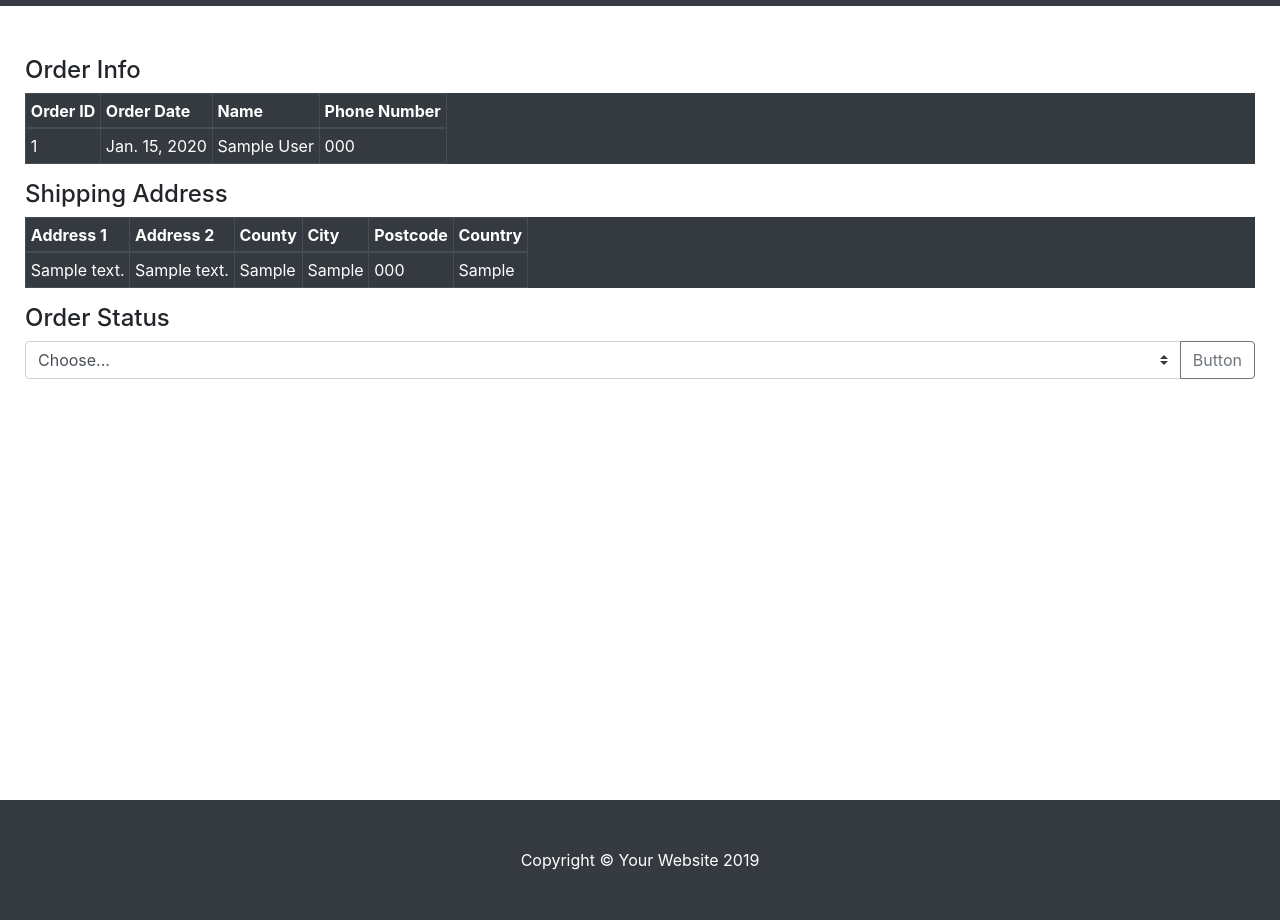
After one commit to augelloantonio/buyit, a Django app: page /order/order_detail/1 in a window 1280 px wide. The commit adds this page. Run offline with Django 3.2, Linux system fonts and the light colour scheme; tables that the repository leaves empty hold one stand-in row (values such as "Sample post"); some libraries are stand-ins or nearby versions.

Commit message:
order app added with the possibilities to make an order and for the admin of the website to see a list of orders made

```diff
--- a/orders/models.py
+++ b/orders/models.py
@@ -6,6 +6,7 @@ from products.models import Product
 class Order(models.Model):
     full_name = models.CharField(max_length=50, blank=False)
     phone_number = models.CharField(max_length=20, blank=False)
+    email_address = models.CharField(max_length=20, blank=False)
     country = models.CharField(max_length=40, blank=False)
     postcode = models.CharField(max_length=20, blank=True)
     town_or_city = models.CharField(max_length=40, blank=False)
@@ -18,8 +19,8 @@ class Order(models.Model):
         return "{0}-{1}-{2}".format(self.id, self.date, self.full_name)
 
 class OrderLineItem(models.Model):
-    order = models.ForeignKey(Order, on_delete=models.PROTECT, null=False)
-    product = models.ForeignKey(Product,on_delete=models.PROTECT, null=False)
+    order = models.ForeignKey(Order, on_delete=models.CASCADE, null=False)
+    product = models.ForeignKey(Product,on_delete=models.CASCADE, null=False)
     quantity = models.IntegerField(blank=False)
 
     def __str__(self):
--- a/orders/templates/checkout.html
+++ b/orders/templates/checkout.html
@@ -45,9 +45,11 @@
         {{ order_form | as_bootstrap }}
     </div>
 
+    <!--
     <div class="form-group col-md-6">
         {{ payment_form | as_bootstrap }}
     </div>
+    -->
 
     {% csrf_token %}
     <div class="form-group col-md-12">
--- /dev/null
+++ b/orders/templates/orderdetails.html
@@ -0,0 +1,63 @@
+{% extends "base.html" %}
+{% block content %}
+<div class="container_pages">
+    <h4>Order Info</h4>
+    <table class="table table-sm table-bordered table-responsive table-dark">
+        <thead>
+            <tr>
+                <th scope="col">Order ID</th>
+                <th scope="col">Order Date</th>
+                <th scope="col">Name</th>
+                <th scope="col">Phone Number</th>
+            </tr>
+        </thead>
+        <tbody>
+            <tr>
+                <td>{{order.id}}</td>
+                <td>{{order.date}}</td>
+                <td>{{order.full_name}}</td>
+                <td>{{order.phone_number}}</td>
+            </tr>
+        </tbody>
+    </table>
+
+    <h4>Shipping Address </h4>
+    <table class="table table-sm table-bordered table-responsive table-dark">
+        <thead>
+            <tr>
+                <th scope="col">Address 1</th>
+                <th scope="col">Address 2</th>
+                <th scope="col">County</th>
+                <th scope="col">City</th>
+                <th scope="col">Postcode</th>
+                <th scope="col">Country</th>
+            </tr>
+        </thead>
+        <tbody>
+            <tr>
+                <td>{{order.street_address1}}</td>
+                <td>{{order.street_address2}}</td>
+                <td>{{order.county}}</td>
+                <td>{{order.town_or_city}}</td>
+                <td>{{order.postcode}}</td>
+                <td>{{order.country}}</td>
+            </tr>
+        </tbody>
+    </table>
+
+    <h4>Order Status</h4>
+    <div class="input-group">
+        <select class="custom-select" id="inputGroupSelect04" aria-label="Example select with button addon">
+            <option selected>Choose...</option>
+            <option value="1">Ready</option>
+            <option value="2">Shipped</option>
+            <option value="3">Received</option>
+        </select>
+        <div class="input-group-append">
+            <button class="btn btn-outline-secondary" type="button">Button</button>
+        </div>
+    </div>
+</div>
+
+
+{% endblock %}
--- a/orders/urls.py
+++ b/orders/urls.py
@@ -1,9 +1,12 @@
 from django.urls import path
 from django.conf import settings
 from django.conf.urls.static import static
-from .views import checkout
+from . import views
+from .views import checkout, all_orders, order_detail
 
 urlpatterns = [
-    path('', checkout, name='checkout')
+    path('', checkout, name='checkout'),
+    path('orders', all_orders, name='all_orders'),
+    path('order_detail/<int:id>', views.order_detail, name="order_detail"),
 ]
 urlpatterns += static(settings.MEDIA_URL, document_root=settings.MEDIA_ROOT)
--- a/orders/views.py
+++ b/orders/views.py
@@ -2,7 +2,7 @@ from django.shortcuts import render, get_object_or_404, reverse, redirect
 from django.contrib.auth.decorators import login_required
 from django.contrib import messages
 from .forms import MakePaymentForm, OrderForm
-from .models import OrderLineItem
+from .models import OrderLineItem, Order
 from django.conf import settings
 from django.utils import timezone
 from products.models import Product
@@ -11,9 +11,10 @@ import stripe
 # Create your views here.
 """ stripe.api_key = settings.STRIPE_SECRET"""
 
+
 @login_required()
 def checkout(request):
-    if request.method=="POST":
+    if request.method == "POST":
         order_form = OrderForm(request.POST)
         payment_form = MakePaymentForm(request.POST)
 
@@ -28,18 +29,18 @@ def checkout(request):
                 product = get_object_or_404(Product, pk=id)
                 total += quantity * product.price
                 order_line_item = OrderLineItem(
-                    order = order,
-                    product = product,
-                    quantity = quantity
-                    )
+                    order=order,
+                    product=product,
+                    quantity=quantity
+                )
                 order_line_item.save()
 
             try:
                 customer = stripe.Charge.create(
-                    amount = int(total * 100),
-                    currency = "EUR",
-                    description = request.user.email,
-                    card = payment_form.cleaned_data['stripe_id'],
+                    amount=int(total * 100),
+                    currency="EUR",
+                    description=request.user.email,
+                    card=payment_form.cleaned_data['stripe_id'],
                 )
             except stripe.error.CardError:
                 messages.error(request, "Your card was declined!")
@@ -53,9 +54,23 @@ def checkout(request):
         else:
 
             print(payment_form.errors)
-            messages.error(request, "We were unable to take a payment with that card!")
+            messages.error(
+                request, "We were unable to take a payment with that card!")
     else:
         payment_form = MakePaymentForm()
         order_form = OrderForm()
 
     return render(request, "checkout.html", {'order_form': order_form, 'payment_form': payment_form})
+
+
+def all_orders(request):
+    orders = Order.objects.all()
+    return render(request, "orders.html", {"orders": orders})
+
+
+def order_detail(request, id):
+    """
+    Order details view
+    """
+    order = get_object_or_404(Order, id=id)
+    return render(request, "orderdetails.html", {'order': order})
```
Also changed, not shown: orders/templates/orders.html (added, +12 -0 lines), orders/migrations/0001_initial.py (added), orders/migrations/0002_auto_20190928_1836.py (added).
